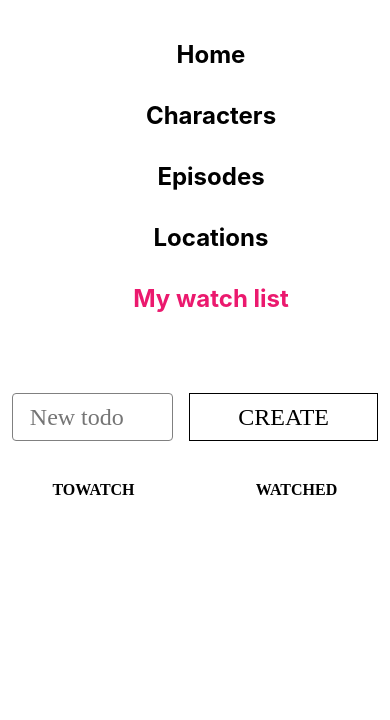
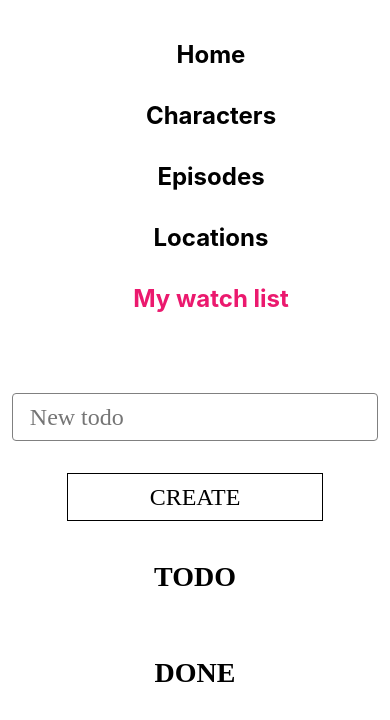
Before and after one commit to Trafalmar1/RickAndMorty, a React (Create React App) app: page /my-watch-list in a window 390 px wide. Shown: the top 720 px of the page. Built offline with nearby package versions, Linux system fonts and the light colour scheme.

Commit message:
Responsive UI
* Char cards
* Todo list

```diff
--- a/src/Components/CharacterCard/styles.ts
+++ b/src/Components/CharacterCard/styles.ts
@@ -12,7 +12,7 @@ const CardContainer = styled.article`
   height: min-content;
 
   border-radius: 0.5rem;
-  padding: 5rem 4rem;
+  padding: 5rem 2rem;
 
   box-shadow: rgba(0, 0, 0, 0.7);
 
@@ -101,15 +101,15 @@ const InfoText = styled.p`
 
 const InfoSection = styled.div`
   display: grid;
-  grid-template-columns: 1fr 1fr;
+  grid-template-columns: calc(50% - 1rem) calc(50% - 1rem);
   justify-content: space-between;
   letter-spacing: 0.1em;
   word-spacing: 0.7em;
-  row-gap: 1em;
-  grid-gap: 2em;
+  width: 100%;
+  row-gap: 2rem;
+  column-gap: 2rem;
   @media (max-width: 650px) {
     row-gap: 2em;
-    grid-gap: 4em;
   }
 `;
 
--- a/src/Components/TodoItem/styles.ts
+++ b/src/Components/TodoItem/styles.ts
@@ -18,6 +18,9 @@ const Container = styled.div`
   :not(:last-child) {
     margin-bottom: 3em;
   }
+  @media (max-width: 650px) {
+    padding: 2.5rem 2rem;
+  }
 `;
 
 const CheckBox = styled.input`
@@ -35,12 +38,15 @@ const Label = styled.label`
   display: block;
   text-overflow: ellipsis;
   flex: 1;
+  @media (max-width: 650px) {
+    font-size: 2.5rem;
+  }
 `;
 
 const RemoveButton = styled.a`
   position: relative;
-  width: 3.2em;
-  height: 3.2em;
+  width: 5em;
+  height: 5em;
   opacity: 0.3;
 
   margin-left: 2em;
@@ -50,8 +56,8 @@ const RemoveButton = styled.a`
     position: absolute;
     left: 1.5em;
     content: " ";
-    height: 3.3em;
-    width: 0.2em;
+    height: 5em;
+    width: 0.4em;
     background-color: #333;
   }
 
@@ -66,27 +72,41 @@ const RemoveButton = styled.a`
   :hover {
     opacity: 1;
   }
+  @media (max-width: 650px) {
+    margin-left: 4em;
+    :before,
+    :after {
+      height: 5em;
+      width: 0.3em;
+    }
+  }
 `;
 
 const CheckMark = styled.span`
   position: relative;
-  height: 3.5em;
-  width: 3.5em;
+  height: 5em;
+  width: 5em;
   margin-right: 2em;
   background-color: #eee;
   :after {
     content: "";
     position: absolute;
     display: none;
-    left: 1.3em;
-    top: 0.8em;
-    width: 1em;
-    height: 1.6em;
+    left: 1.7em;
+    top: 0.6em;
+    width: 1.7em;
+    height: 3.1em;
     border: solid white;
-    border-width: 0 0.3em 0.3em 0;
+    border-width: 0 0.4em 0.4em 0;
     -webkit-transform: rotate(45deg);
     -ms-transform: rotate(45deg);
     transform: rotate(45deg);
+  }
+  @media (max-width: 650px) {
+    margin-right: 4em;
+    :after {
+      border-width: 0 0.5em 0.5em 0;
+    }
   }
 `;
 
@@ -95,8 +115,10 @@ const ClickableArea = styled.div`
   justify-content: space-between;
   align-items: center;
   width: 100%;
-  :hover span {
-    background-color: #dfdfdf;
+  :hover span,
+  :hover span:after {
+    background-color: ${colors.active};
+    display: block;
   }
 
   & input:checked ~ span {
--- a/src/Pages/WatchList/WatchList.tsx
+++ b/src/Pages/WatchList/WatchList.tsx
@@ -41,7 +41,7 @@ const WatchList = () => {
       </Form>
       <GridContainer>
         <TodoContainer>
-          <ColumnTitle>TOWATCH</ColumnTitle>
+          <ColumnTitle>TODO</ColumnTitle>
           {Object.keys(todoList)
             .reverse()
             .map((key: string) => (
@@ -54,8 +54,9 @@ const WatchList = () => {
               />
             ))}
         </TodoContainer>
+
         <DoneContainer>
-          <ColumnTitle>WATCHED</ColumnTitle>
+          <ColumnTitle>DONE</ColumnTitle>
           {Object.keys(doneList)
             .reverse()
             .map((key: string) => (
--- a/src/Pages/WatchList/styles.ts
+++ b/src/Pages/WatchList/styles.ts
@@ -4,26 +4,48 @@ const GridContainer = styled.div`
   display: grid;
   grid-template-columns: 1fr 1fr;
   grid-column-gap: 5rem;
+  @media (max-width: 650px) {
+    grid-template-columns: 1fr;
+  }
 `;
 
 const TodoContainer = styled.div`
   grid-column: 1/2;
+  @media (max-width: 650px) {
+    margin-bottom: 4rem;
+  }
 `;
 
 const DoneContainer = styled.div`
   grid-column: 2/-1;
+  @media (max-width: 650px) {
+    grid-column: 1/2;
+    margin-bottom: 4rem;
+  }
 `;
 
 const ColumnTitle = styled.h2`
   font-family: "Baloo Paaji 2", cursive;
   font-size: 2rem;
   margin-bottom: 4rem;
+  @media (max-width: 650px) {
+    font-size: 3.5rem;
+  }
 `;
 
 const Row = styled.div`
   display: flex;
   align-items: center;
   margin-bottom: 5rem;
+  @media (max-width: 650px) {
+    flex-direction: column;
+    width: 100%;
+    input {
+      /* width: 100%; */
+      margin: 0;
+      margin-bottom: 4rem;
+    }
+  }
 `;
 
 export { ColumnTitle, DoneContainer, GridContainer, Row, TodoContainer };
```
